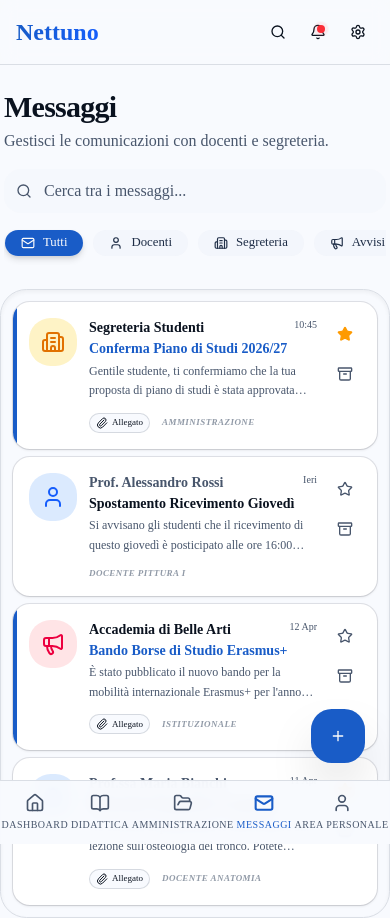
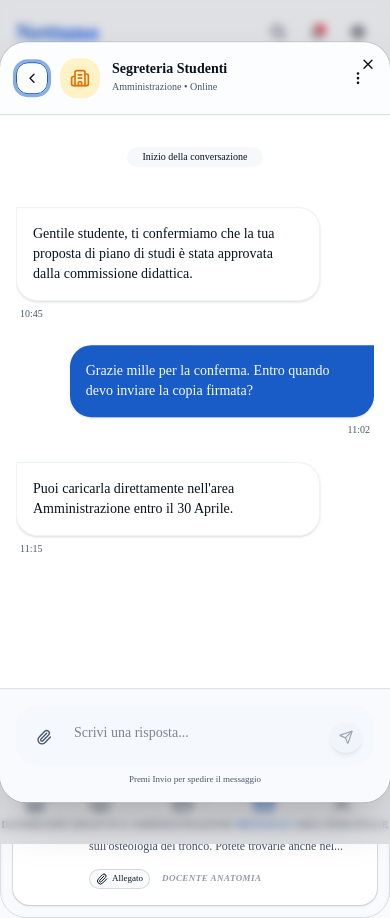
Before and after one commit to Snes00/nettuno-prototype, a Next.js app: page /messaggi in a window 390 px wide. Both pictures are taken after a click on the element 195 px from the left and 375 px from the top of the page. Built offline with nearby package versions, Linux system fonts and the light colour scheme.

Commit message:
feat: trasformata area messaggi in chat interattiva

```diff
--- a/src/app/(messaggi)/messaggi/page.tsx
+++ b/src/app/(messaggi)/messaggi/page.tsx
@@ -13,13 +13,24 @@ import {
   MoreVertical,
   Filter,
   Send,
-  Mail
+  Mail,
+  ChevronLeft,
+  Image as ImageIcon,
+  Smile,
+  MoreHorizontal
 } from "lucide-react"
 import { Input } from "@/components/ui/input"
 import { Button } from "@/components/ui/button"
 import { Badge } from "@/components/ui/badge"
 import { ScrollArea } from "@/components/ui/scroll-area"
 import { Card } from "@/components/ui/card"
+import {
+  Dialog,
+  DialogContent,
+  DialogHeader,
+  DialogTitle,
+  DialogTrigger
+} from "@/components/ui/dialog"
 import { cn } from "@/lib/utils"
 
 const MESSAGGI = [
@@ -33,7 +44,12 @@ const MESSAGGI = [
     letto: false,
     importante: true,
     allegati: true,
-    tipo: "segreteria"
+    tipo: "segreteria",
+    conversazione: [
+      { id: 101, testo: "Gentile studente, ti confermiamo che la tua proposta di piano di studi è stata approvata dalla commissione didattica.", ora: "10:45", io: false },
+      { id: 102, testo: "Grazie mille per la conferma. Entro quando devo inviare la copia firmata?", ora: "11:02", io: true },
+      { id: 103, testo: "Puoi caricarla direttamente nell'area Amministrazione entro il 30 Aprile.", ora: "11:15", io: false }
+    ]
   },
   {
     id: 2,
@@ -45,7 +61,10 @@ const MESSAGGI = [
     letto: true,
     importante: false,
     allegati: false,
-    tipo: "docenti"
+    tipo: "docenti",
+    conversazione: [
+      { id: 201, testo: "Si avvisano gli studenti che il ricevimento di questo giovedì è posticipato alle ore 16:00 causa impegni istituzionali.", ora: "Ieri 15:30", io: false }
+    ]
   },
   {
     id: 3,
@@ -57,7 +76,10 @@ const MESSAGGI = [
     letto: false,
     importante: false,
     allegati: true,
-    tipo: "avvisi"
+    tipo: "avvisi",
+    conversazione: [
+      { id: 301, testo: "È stato pubblicato il nuovo bando per la mobilità internazionale Erasmus+ per l'anno accademico 2026/27.", ora: "12 Apr 09:00", io: false }
+    ]
   },
   {
     id: 4,
@@ -69,13 +91,20 @@ const MESSAGGI = [
     letto: true,
     importante: true,
     allegati: true,
-    tipo: "docenti"
+    tipo: "docenti",
+    conversazione: [
+      { id: 401, testo: "Ho caricato in piattaforma le slide relative alla lezione sull'osteologia del tronco. Potete trovarle anche nel drive condiviso.", ora: "11 Apr 18:20", io: false },
+      { id: 402, testo: "Professoressa, ho difficoltà ad accedere al link del drive.", ora: "11 Apr 20:10", io: true },
+      { id: 403, testo: "Prova ad accedere con la mail istituzionale, ho ristretto i permessi.", ora: "12 Apr 08:30", io: false }
+    ]
   }
 ]
 
 export default function MessaggiPage() {
   const [activeTab, setActiveTab] = React.useState("tutti")
   const [searchQuery, setSearchQuery] = React.useState("")
+  const [selectedMsg, setSelectedMsg] = React.useState<any>(null)
+  const [replyText, setReplyText] = React.useState("")
 
   const filteredMessages = MESSAGGI.filter(m => {
     const matchTab = activeTab === "tutti" || m.tipo === activeTab
@@ -139,6 +168,7 @@ export default function MessaggiPage() {
             filteredMessages.map((msg) => (
               <Card
                 key={msg.id}
+                onClick={() => setSelectedMsg(msg)}
                 className={cn(
                   "p-4 border-none shadow-sm cursor-pointer transition-all hover:bg-white dark:hover:bg-muted/50 group relative overflow-hidden",
                   !msg.letto && "bg-white dark:bg-muted/30"
@@ -201,7 +231,7 @@ export default function MessaggiPage() {
                   </div>
 
                   {/* Azioni Rapide (Desktop o Hover) */}
-                  <div className="flex flex-col gap-2 md:opacity-0 group-hover:opacity-100 transition-opacity">
+                  <div className="hidden md:flex flex-col gap-2 md:opacity-0 group-hover:opacity-100 transition-opacity">
                     <Button variant="ghost" size="icon" className="h-8 w-8 text-muted-foreground hover:text-amber-500">
                       <Star className={cn("h-4 w-4", msg.importante && "fill-amber-500 text-amber-500")} />
                     </Button>
@@ -221,9 +251,107 @@ export default function MessaggiPage() {
         </div>
       </ScrollArea>
 
+      {/* CHAT VIEW (Dialog Overlay) */}
+      <Dialog open={!!selectedMsg} onOpenChange={() => setSelectedMsg(null)}>
+        <DialogContent className="max-w-2xl h-[90vh] md:h-[80vh] flex flex-col p-0 gap-0 overflow-hidden rounded-3xl border-none shadow-2xl">
+          {selectedMsg && (
+            <>
+              {/* Header Chat */}
+              <div className="p-4 border-b bg-muted/20 flex items-center gap-3">
+                <Button variant="ghost" size="icon" onClick={() => setSelectedMsg(null)} className="md:hidden">
+                  <ChevronLeft className="h-5 w-5" />
+                </Button>
+                <div className={cn(
+                  "h-10 w-10 rounded-xl flex items-center justify-center shrink-0",
+                  selectedMsg.tipo === "segreteria" ? "bg-amber-100 text-amber-600 dark:bg-amber-900/30" :
+                  selectedMsg.tipo === "docenti" ? "bg-blue-100 text-blue-600 dark:bg-blue-900/30" :
+                  "bg-rose-100 text-rose-600 dark:bg-rose-900/30"
+                )}>
+                  {selectedMsg.tipo === "segreteria" ? <Building2 className="h-5 w-5" /> :
+                   selectedMsg.tipo === "docenti" ? <User className="h-5 w-5" /> :
+                   <Megaphone className="h-5 w-5" />}
+                </div>
+                <div className="flex-1 min-w-0">
+                  <h2 className="text-sm font-bold truncate leading-none mb-1">{selectedMsg.mittente}</h2>
+                  <p className="text-[10px] text-muted-foreground truncate">{selectedMsg.ruolo} • Online</p>
+                </div>
+                <Button variant="ghost" size="icon" className="rounded-full">
+                  <MoreVertical className="h-4 w-4" />
+                </Button>
+              </div>
+
+              {/* Area Messaggi Chat */}
+              <ScrollArea className="flex-1 p-4 bg-muted/5">
+                <div className="space-y-6">
+                  <div className="flex flex-col items-center py-4">
+                    <Badge variant="outline" className="text-[10px] font-medium bg-muted/50 border-none px-4 py-1">
+                      Inizio della conversazione
+                    </Badge>
+                  </div>
+
+                  {selectedMsg.conversazione.map((chat: any) => (
+                    <div
+                      key={chat.id}
+                      className={cn(
+                        "flex flex-col max-w-[85%] animate-in fade-in slide-in-from-bottom-2 duration-300",
+                        chat.io ? "ml-auto items-end" : "mr-auto items-start"
+                      )}
+                    >
+                      <div className={cn(
+                        "p-4 rounded-2xl text-sm shadow-sm",
+                        chat.io
+                          ? "bg-primary text-primary-foreground rounded-tr-none"
+                          : "bg-white dark:bg-muted/80 text-foreground rounded-tl-none border border-muted"
+                      )}>
+                        {chat.testo}
+                      </div>
+                      <span className="text-[10px] text-muted-foreground mt-1.5 px-1">{chat.ora}</span>
+                    </div>
+                  ))}
+                </div>
+              </ScrollArea>
+
+              {/* Input Risposta */}
+              <div className="p-4 bg-background border-t">
+                <div className="flex items-end gap-2 bg-muted/30 rounded-2xl p-2 focus-within:bg-muted/50 transition-colors border-2 border-transparent focus-within:border-primary/20">
+                  <Button variant="ghost" size="icon" className="h-9 w-9 text-muted-foreground rounded-xl">
+                    <Paperclip className="h-5 w-5" />
+                  </Button>
+                  <textarea
+                    placeholder="Scrivi una risposta..."
+                    className="flex-1 bg-transparent border-none focus:ring-0 resize-none py-2 px-1 text-sm max-h-32 min-h-[40px] outline-none"
+                    value={replyText}
+                    onChange={(e) => setReplyText(e.target.value)}
+                    rows={1}
+                  />
+                  <div className="flex gap-1">
+                    <Button variant="ghost" size="icon" className="h-9 w-9 text-muted-foreground rounded-xl hidden sm:flex">
+                      <Smile className="h-5 w-5" />
+                    </Button>
+                    <Button
+                      size="icon"
+                      className={cn(
+                        "h-9 w-9 rounded-xl shadow-md transition-all shrink-0",
+                        replyText.trim() ? "bg-primary text-primary-foreground scale-100" : "bg-muted text-muted-foreground scale-90"
+                      )}
+                      disabled={!replyText.trim()}
+                    >
+                      <Send className="h-4 w-4" />
+                    </Button>
+                  </div>
+                </div>
+                <p className="text-[9px] text-muted-foreground text-center mt-2 font-medium">
+                  Premi Invio per spedire il messaggio
+                </p>
+              </div>
+            </>
+          )}
+        </DialogContent>
+      </Dialog>
+
       {/* Floating Action Button (Nuovo Messaggio) */}
       <Button
-        className="fixed bottom-20 right-6 md:bottom-10 md:right-10 h-14 w-14 rounded-2xl shadow-2xl hover:scale-110 transition-transform active:scale-95 bg-primary text-primary-foreground"
+        className="fixed bottom-24 right-6 md:bottom-10 md:right-10 h-14 w-14 rounded-2xl shadow-2xl hover:scale-110 transition-transform active:scale-95 bg-primary text-primary-foreground z-40"
       >
         <PlusIcon className="h-6 w-6" />
       </Button>
```
